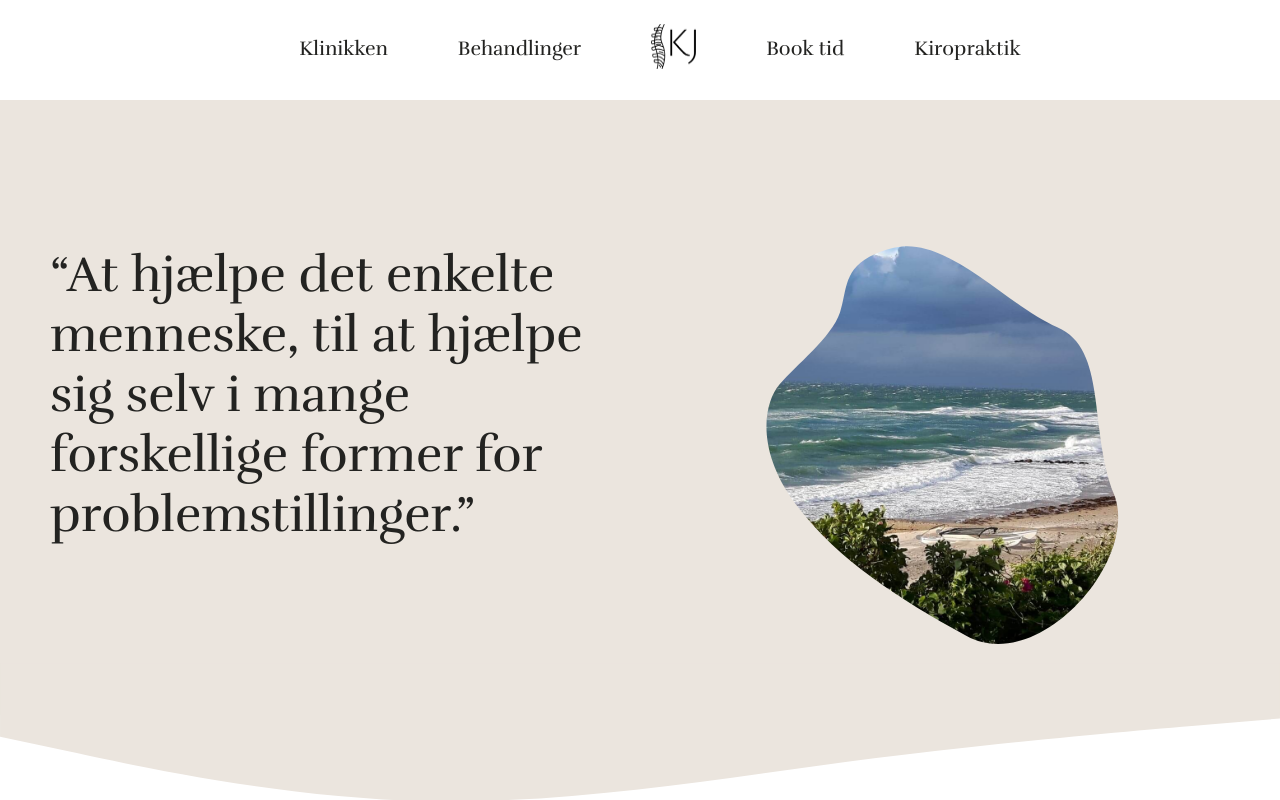
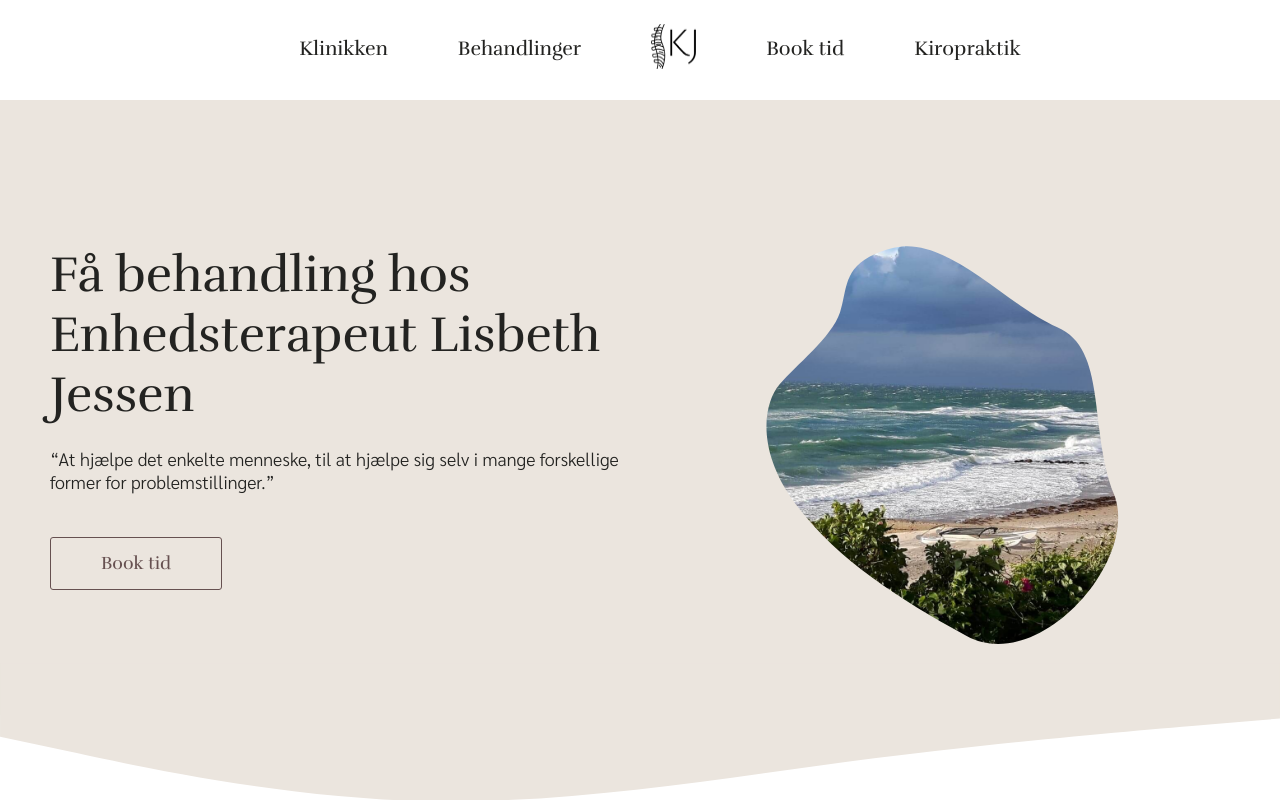
Before and after one commit to ChristofferOakDigital/enhedsterapi, a Next.js app: page /behandling in a window 1280 px wide. Shown: the top 800 px of the page. Built offline with nearby package versions, Linux system fonts and the light colour scheme.

Commit message:
adding sitemap, updating texts and images

```diff
--- a/pages/behandling.tsx
+++ b/pages/behandling.tsx
@@ -7,11 +7,15 @@ import FaqItem from '../components/faq/FaqItem';
 
 const Treatment: NextPage = () => {
     const heroContent = {
-        title: '“At hjælpe det enkelte menneske, til at hjælpe sig selv i mange forskellige former for problemstillinger.”',
-        text: '',
+        title: 'Få behandling hos Enhedsterapeut Lisbeth Jessen',
+        text: '“At hjælpe det enkelte menneske, til at hjælpe sig selv i mange forskellige former for problemstillinger.”',
         image: {
             src: '/images/strand.jpg',
             alt: 'Ved stranden',
+        },
+        buttonBook: {
+            text: 'Book tid',
+            url: '/kontakt',
         },
         bg: 'theme',
     };
--- a/pages/klinik.tsx
+++ b/pages/klinik.tsx
@@ -7,8 +7,8 @@ import FaqItem from '../components/faq/FaqItem';
 
 const About: NextPage = () => {
     const heroContent = {
-        title: '"Vend ansigtet mod solen, så vil skyggerne falde bag dig."',
-        text: '',
+        title: 'Bygger på helse over tid, at styrke en naturlig helbredelse og fremme en økologisk bevidsthed.',
+        text: '"Vend ansigtet mod solen, så vil skyggerne falde bag dig."',
         image: {
             src: '/images/solskin.jpg',
             alt: 'En skål på et bord',
--- a/pages/kontakt.tsx
+++ b/pages/kontakt.tsx
@@ -7,7 +7,7 @@ const Contact: NextPage = () => {
         title: 'Kontakt & book tid',
         text: 'Jeg vil kontakte dig hurtigst muligt.',
         image: {
-            src: '/images/lisbeth-jessen.jpg',
+            src: '/images/enhedsterapeut-lisbeth-jessen.jpg',
             alt: 'Enhedsterapeut Lisbeth Jessen',
         },
     };
```
Also changed, not shown: tsconfig.json (indentation only), 1 other file (tests, documents, lock files or other folders).
